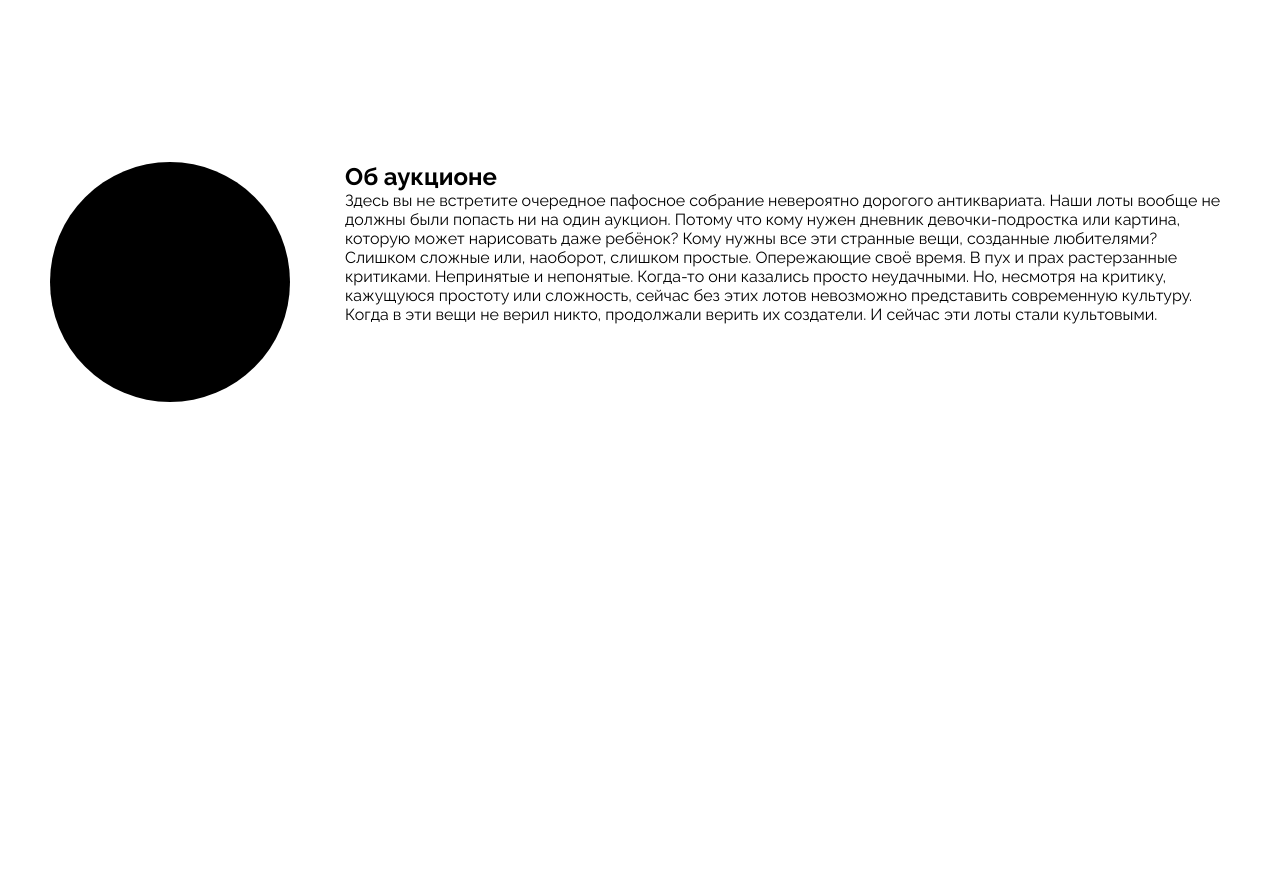
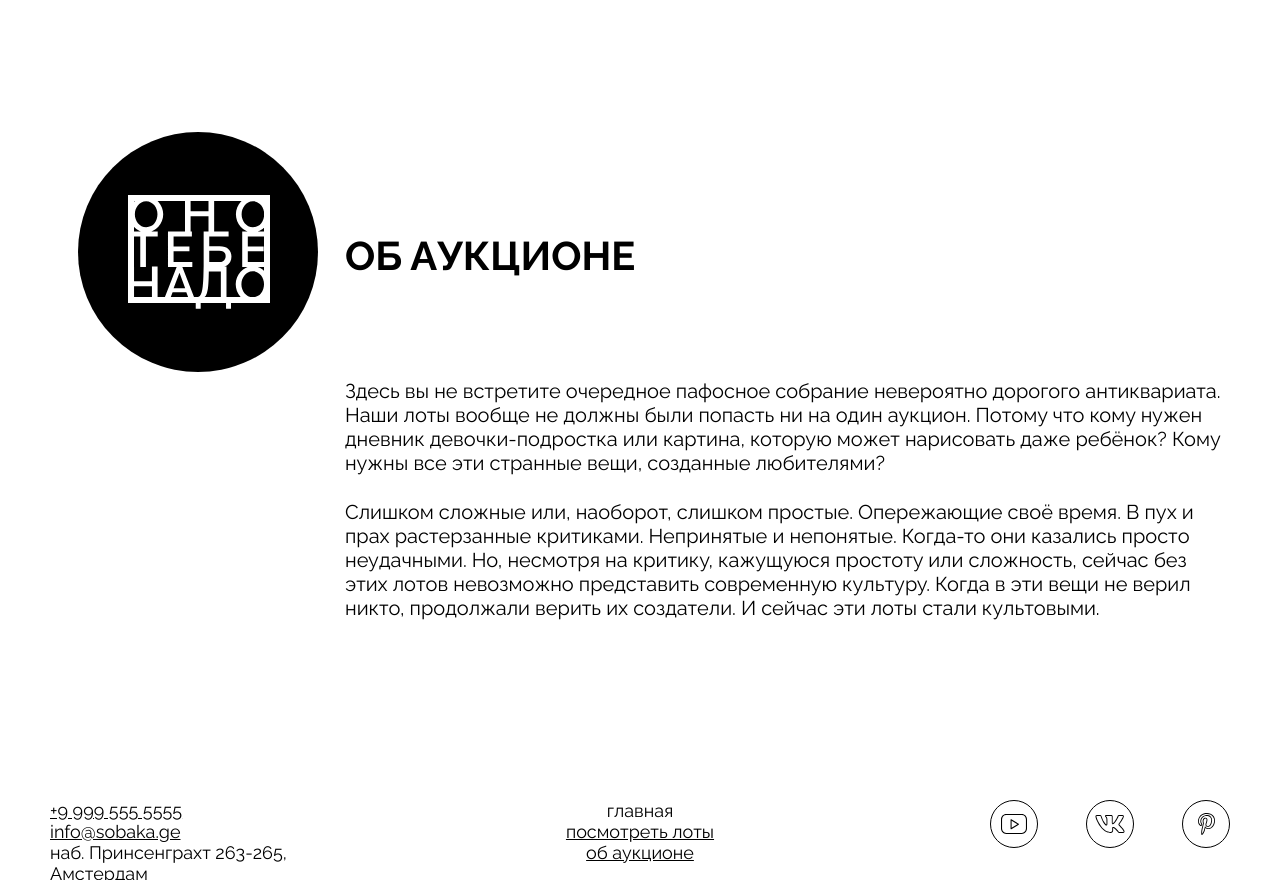
Before and after one commit to DashaShmi/ono-tebe-nado, a plain HTML site: page index.html in a window 1280 px wide. Shown: the part 1920-2800 px from the top of the page. Before the commit the page ends 2440 px from the top, so only its background shows below. Drawn offline with Linux system fonts and the light colour scheme.

Commit message:
доверстала остальные секции

```diff
--- a/index.html
+++ b/index.html
@@ -1,6 +1,5 @@
 <!DOCTYPE html>
 <html lang="ru">
-
   <head>
     <meta charset="UTF-8" />
     <meta http-equiv="X-UA-Compatible" content="IE=edge" />
@@ -27,10 +26,14 @@
         </ul>
       </nav>
       <a class="header__logo">
-      <img class="header__logo-image" src="./images/logo-black.svg" alt="логотип проекта">
+        <img
+          class="header__logo-image"
+          src="./images/logo-black.svg"
+          alt="логотип проекта"
+        />
       </a>
       <address class="address header__address">
-      <a href="tel:+99995555555">+9 999 555 5555</a><br>
+        <a href="tel:+99995555555">+9 999 555 5555</a><br />
         <a href="mailto:info@sobaka.ge">info@sobaka.ge</a>
         <p>наб. Принсенграхт 263-265, Амстердам</p>
       </address>
@@ -39,18 +42,25 @@
       <section class="cover">
         <div class="overlay"></div>
         <h1 class="cover__title">
+          <span class="aligned-text"
+            >о<span class="letter-spacing-extended">но</span></span
+          >
 
-        <span class="aligned-text">о<span class="letter-spacing-extended">но</span></span>
-
-        <span class="aligned-text aligned-text_center">те<span class="letter-spcing-extended">бе</span></span>
+          <span class="aligned-text aligned-text_center"
+            >те<span class="letter-spcing-extended">бе</span></span
+          >
 
           <span class="aligned-text aligned-text_right">
-
-          <span class="letter-spacing-extended">н</span>ад<span class="no-letter-spacing">о</span></span>
-
+            <span class="letter-spacing-extended">н</span>ад<span
+              class="no-letter-spacing"
+              >о</span
+            ></span
+          >
         </h1>
         <div class="cover__description">
-        <div class="cover__description-text">Аукцион вещей, в которые никто не верил</div>
+          <div class="cover__description-text">
+            Аукцион вещей, в которые никто не верил
+          </div>
           <button class="bet-button">Сделать ставку</button>
         </div>
       </section>
@@ -63,8 +73,14 @@
             <a class="card-link">
               <article class="card card_type_film">
                 <div class="overlay"></div>
-              <h2 class="card__title">Фильм режиссёра, который  бросил киношколу</h2>
-              <p class="card__text">Не просто бросил, а ушёл с первой лекции. Какой была бы ваша ставка, если бы вы не знали, что режиссёр — Пол Томас Андерсон?</p>
+                <h2 class="card__title">
+                  Фильм режиссёра, который бросил киношколу
+                </h2>
+                <p class="card__text">
+                  Не просто бросил, а ушёл с первой лекции. Какой была бы ваша
+                  ставка, если бы вы не знали, что режиссёр — Пол Томас
+                  Андерсон?
+                </p>
               </article>
             </a>
           </li>
@@ -72,8 +88,17 @@
             <a class="card-link">
               <article class="card card_type_book">
                 <div class="overlay"></div>
-              <h2 class="card__title">Книга, где описан один скучный день из жизни рекламного агента</h2>
-              <p class="card__text">Объёмом почти в тысячу страниц. Иногда без знаков препинания и с переходами на древнеанглийский. В ней одновременно рассказывается о 16 июня 1904 года и об истории литературы, начиная с античных времён. И это всё накладывается на эпическую поэму Гомера. Сколько бы вы поставили на «Улисса» Джеймса Джойса?</p>
+                <h2 class="card__title">
+                  Книга, где описан один скучный день из жизни рекламного агента
+                </h2>
+                <p class="card__text">
+                  Объёмом почти в тысячу страниц. Иногда без знаков препинания и
+                  с переходами на древнеанглийский. В ней одновременно
+                  рассказывается о 16 июня 1904 года и об истории литературы,
+                  начиная с античных времён. И это всё накладывается на
+                  эпическую поэму Гомера. Сколько бы вы поставили на «Улисса»
+                  Джеймса Джойса?
+                </p>
               </article>
             </a>
           </li>
@@ -81,8 +106,15 @@
             <a class="card-link">
               <article class="card card_type_picture">
                 <div class="overlay"></div>
-              <h2 class="card__title">Картина, которую повторит даже 5-летний сын маминой подруги</h2>
-              <p class="card__text">Ну действительно, там линия, тут кружочек, а здесь и вовсе что-то похожее на инфузорию-туфельку. Никаких полей, лесов, котиков… Сколько бы вы на такое поставили, если бы не знали, что это — одна из революционных работ Кандинского?</p>
+                <h2 class="card__title">
+                  Картина, которую повторит даже 5-летний сын маминой подруги
+                </h2>
+                <p class="card__text">
+                  Ну действительно, там линия, тут кружочек, а здесь и вовсе
+                  что-то похожее на инфузорию-туфельку. Никаких полей, лесов,
+                  котиков… Сколько бы вы на такое поставили, если бы не знали,
+                  что это — одна из революционных работ Кандинского?
+                </p>
               </article>
             </a>
           </li>
@@ -92,21 +124,87 @@
       <section class="about">
         <div class="about__column">
           <div class="about__logo">
-          <div class="circle"></div>
-          <img class="about__logo-image" src="./images/logo-white.svg" alt="логотип проекта">
+            <div class="circle">
+              <img
+                class="about__logo-image"
+                src="./images/logo-white.svg"
+                alt="логотип проекта"
+              />
+            </div>
           </div>
           <div class="about__descr">
             <h2 class="about__title">Об аукционе</h2>
-          <p class="about__text">Здесь вы не встретите очередное пафосное собрание невероятно дорогого антиквариата. Наши лоты вообще не должны были попасть ни на один аукцион. Потому что кому нужен дневник девочки-подростка или картина, которую может нарисовать даже ребёнок? Кому нужны все эти странные вещи, созданные любителями?</p>
-          <p class="about__text">Слишком сложные или, наоборот, слишком простые. Опережающие своё время. В пух и прах растерзанные критиками. Непринятые и непонятые. Когда-то они казались просто неудачными. Но, несмотря на критику, кажущуюся простоту или сложность, сейчас без этих лотов невозможно представить современную культуру. Когда в эти вещи не верил никто, продолжали верить их создатели. И сейчас эти лоты стали культовыми. </p>
-        </div>
+            <p class="about__text">
+              Здесь вы не встретите очередное пафосное собрание невероятно
+              дорогого антиквариата. Наши лоты вообще не должны были попасть ни
+              на один аукцион. Потому что кому нужен дневник девочки-подростка
+              или картина, которую может нарисовать даже ребёнок? Кому нужны все
+              эти странные вещи, созданные любителями?
+            </p>
+            <p class="about__text">
+              Слишком сложные или, наоборот, слишком простые. Опережающие своё
+              время. В пух и прах растерзанные критиками. Непринятые и
+              непонятые. Когда-то они казались просто неудачными. Но, несмотря
+              на критику, кажущуюся простоту или сложность, сейчас без этих
+              лотов невозможно представить современную культуру. Когда в эти
+              вещи не верил никто, продолжали верить их создатели. И сейчас эти
+              лоты стали культовыми.
+            </p>
           </div>
         </div>
       </section>
     </main>
 
-  <footer></footer>
-
+    <footer class="footer">
+      <address class="address header__address">
+        <a href="tel:+99995555555">+9 999 555 5555</a><br />
+        <a href="mailto:info@sobaka.ge">info@sobaka.ge</a>
+        <p>наб. Принсенграхт 263-265, Амстердам</p>
+      </address>
+      <nav class="footer__menu">
+        <ul class="footer__menu-list">
+          <li class="footer__menu-list-item">
+            <a class="footer__menu-link footer__menu-link_active" href="#0"
+              >главная</a
+            >
+          </li>
+          <li class="footer__menu-list-item">
+            <a class="footer__menu-link" href="#0">посмотреть лоты</a>
+          </li>
+          <li class="footer__menu-list-item">
+            <a class="footer__menu-link" href="#0">об аукционе</a>
+          </li>
+        </ul>
+      </nav>
+      <ul class="footer__social-list">
+        <li class="footer__social-list-item">
+          <a class="footer__social-link">
+            <img
+              class="footer__social-icon"
+              src="./images/yt.svg"
+              alt="логотип Ютуба"
+            />
+          </a>
+        </li>
+        <li class="footer__social-list-item">
+          <a class="footer__social-link">
+            <img
+              class="footer__social-icon"
+              src="./images/vk.svg"
+              alt="логотип ВК"
+            />
+          </a>
+        </li>
+        <li class="footer__social-list-item">
+          <a class="footer__social-link">
+            <img
+              class="footer__social-icon"
+              src="./images/pinterest.svg"
+              alt="логотип Пинтресета"
+            />
+          </a>
+        </li>
+      </ul>
+    </footer>
   </body>
-
 </html>
--- a/styles/style.css
+++ b/styles/style.css
@@ -1,47 +1,48 @@
 /* место для вашего кода */
-.header{
+.header {
   display: grid;
   grid-template-columns: 1fr auto 1fr;
   align-items: center;
-  min-height:109px;
+  min-height: 109px;
   padding: 92px 50px;
 }
-.header__links-list{
+.header__links-list {
   display: flex;
   /* потом изменить расстояние, я хз какое оно */
   column-gap: 22px;
 }
-.header__links-list-item{
+.header__links-list-item {
   list-style: circle;
   /* точки внутри li чтоб не наезжали на другой блок*/
   list-style-position: inside;
 }
-.header__links-list-item_no-bullit{
+.header__links-list-item_no-bullit {
   list-style: none;
 }
 
-.header__logo{
+.header__logo {
   display: block;
   justify-self: center;
   width: 148px;
   height: 105px;
 }
 
-.address{
+.address {
   font-size: 18px;
   font-style: normal;
 }
 
-.header__address{
+.header__address {
   /* выравнивание внутри только этой области */
   justify-self: end;
   max-width: 240px;
+  font-size: 18px;
 }
 
 .cover {
   display: grid;
-  grid-template-rows:1fr 0fr;
-  min-height: 757px;
+  grid-template-rows: 1fr 0fr;
+  max-height: 757px;
   background-image: url(../images/cover.jpg);
   background-repeat: no-repeat;
   background-position: center;
@@ -50,8 +51,7 @@
   position: relative;
 }
 
-
-.overlay{
+.overlay {
   position: absolute;
   opacity: 0.6;
   background: #000;
@@ -62,11 +62,11 @@
   left: 0;
 }
 
-.cover__title{
+.cover__title {
   display: grid;
   row-gap: 20px;
   padding: 165px 50px 135px;
-  color: #FFF;
+  color: #fff;
   font-weight: 700;
   font-size: 100px;
   line-height: 100%; /* 100px */
@@ -79,29 +79,29 @@
   letter-spacing: 60px;
 }
 
-.no-letter-spacing{
+.no-letter-spacing {
   /* не знааааю */
   letter-spacing: 0px;
 }
 
-.aligned-text{
+.aligned-text {
   display: block;
 }
 
-.aligned-text_center{
+.aligned-text_center {
   text-align: center;
 }
 
-.aligned-text_right{
+.aligned-text_right {
   text-align: right;
 }
-.cover__description{
+.cover__description {
   display: flex;
   justify-content: end;
   align-items: center;
   gap: 78px;
   padding: 50px 50px;
-  color: #FFF;
+  color: #fff;
   font-weight: 400;
   font-size: 22px;
   text-align: center;
@@ -109,16 +109,16 @@
   z-index: 2;
 }
 
-.cover__description-text{
+.cover__description-text {
   word-spacing: 30px;
 }
 
-.bet-button{
+.bet-button {
   flex-shrink: 0;
   width: 257px;
   height: 52px;
-  border: 1px solid #FFF;
-  color: #FFF;
+  border: 1px solid #fff;
+  color: #fff;
   font-family: Raleway;
   font-weight: 400;
   font-size: 22px;
@@ -128,18 +128,18 @@
   background: transparent;
 }
 
-.lots{
-  margin:180px 50px;
+.lots {
+  margin: 180px 50px;
 }
 
-.lots__heading{
+.lots__heading {
   font-size: 40px;
-font-weight: 700;;
+  font-weight: 700;
   line-height: normal;
   text-transform: uppercase;
 }
 
-.lots__card-list{
+.lots__card-list {
   display: flex;
   flex-direction: row;
   gap: 25px;
@@ -147,22 +147,22 @@ text-transform: uppercase;
   margin-bottom: 30px;
 }
 
-.lots__card-list-item{
+.lots__card-list-item {
   width: 430px;
   min-height: 450px;
   /* flex-shrink: 0; ???? */
   list-style: none;
   /* Так при переносе на новую строку карточка начнет подстраиваться под ширину контейнера. */
-flex-grow: 1
+  flex-grow: 1;
 }
 
-.card-link{
+.card-link {
   display: block;
   height: 100%;
 }
 
-.card{
-  height:100%;
+.card {
+  height: 100%;
   display: flex;
   flex-direction: column;
   justify-content: space-between;
@@ -171,8 +171,8 @@ flex-grow: 1
   position: relative;
 }
 
-.card__title{
-color: #FFF;
+.card__title {
+  color: #fff;
   font-size: 22px;
   font-weight: 700;
   line-height: 120%; /* 26.4px */
@@ -181,8 +181,8 @@ text-transform: uppercase;
   z-index: 1;
 }
 
-.card__text{
-  color: #FFF;
+.card__text {
+  color: #fff;
   font-family: Raleway;
   font-size: 20px;
   font-style: normal;
@@ -191,48 +191,103 @@ z-index: 1;
   z-index: 2;
 }
 
-.card_type_film{
+.card_type_film {
   background-image: url(../images/card-lot-01.jpg);
 }
 
-.card_type_book{
+.card_type_book {
   background-image: url(../images/card-lot-02.jpg);
 }
 
-.card_type_picture{
+.card_type_picture {
   background-image: url(../images/card-lot-03.jpg);
 }
 
-.lots__look-more-link{
+.lots__look-more-link {
   padding-left: 40px;
+  font-size: 20px;
 }
 
-.about{
-
+.about {
   padding: 0px 50px;
-
 }
 
-.about__column{
+.about__column {
   display: flex;
   flex-direction: row;
   justify-content: space-between;
   height: 100%;
 }
 
-.circle{
+.about__logo {
+  display: flex;
+  min-width: 148px;
+  justify-content: center;
+  /* разрешить элементу занимать свободное пространство */
+  flex-grow: 1;
+}
+
+.circle {
+  display: flex;
+  justify-content: center;
+  align-items: center;
   background-color: #000;
   border-radius: 50%;
   width: 240px;
   height: 240px;
 }
-.about__logo{
-  display: block;
-  justify-self: center;
+
+.about__logo-image {
   width: 148px;
   height: 114px;
 }
 
-.about__descr{
+.about__descr {
   width: 885px;
 }
+
+.about__title {
+  margin-top: 100px;
+  margin-bottom: 100px;
+  font-size: 40px;
+  text-transform: uppercase;
+}
+.about__text {
+  margin-bottom: 25px;
+  font-size: 20px;
+}
+/* убираем марджин у последнего элемента */
+.about__text:last-child {
+  margin: 0;
+}
+
+.footer {
+  display: flex;
+  justify-content: space-between;
+  margin: 180px 50px 90px;
+}
+
+.footer__social-list {
+  display: flex;
+  justify-content: space-between;
+  gap: 48px;
+}
+
+.footer__menu-list-item {
+  text-align: center;
+  font-size: 18px;
+  list-style: none;
+}
+
+.footer__menu-link_active {
+  text-decoration: none;
+}
+
+.footer__social-list-item {
+  list-style: none;
+}
+
+.footer__social-icon {
+  height: 48px;
+  width: 48px;
+}
```
Lines whose indentation alone changed are shown as unchanged.
